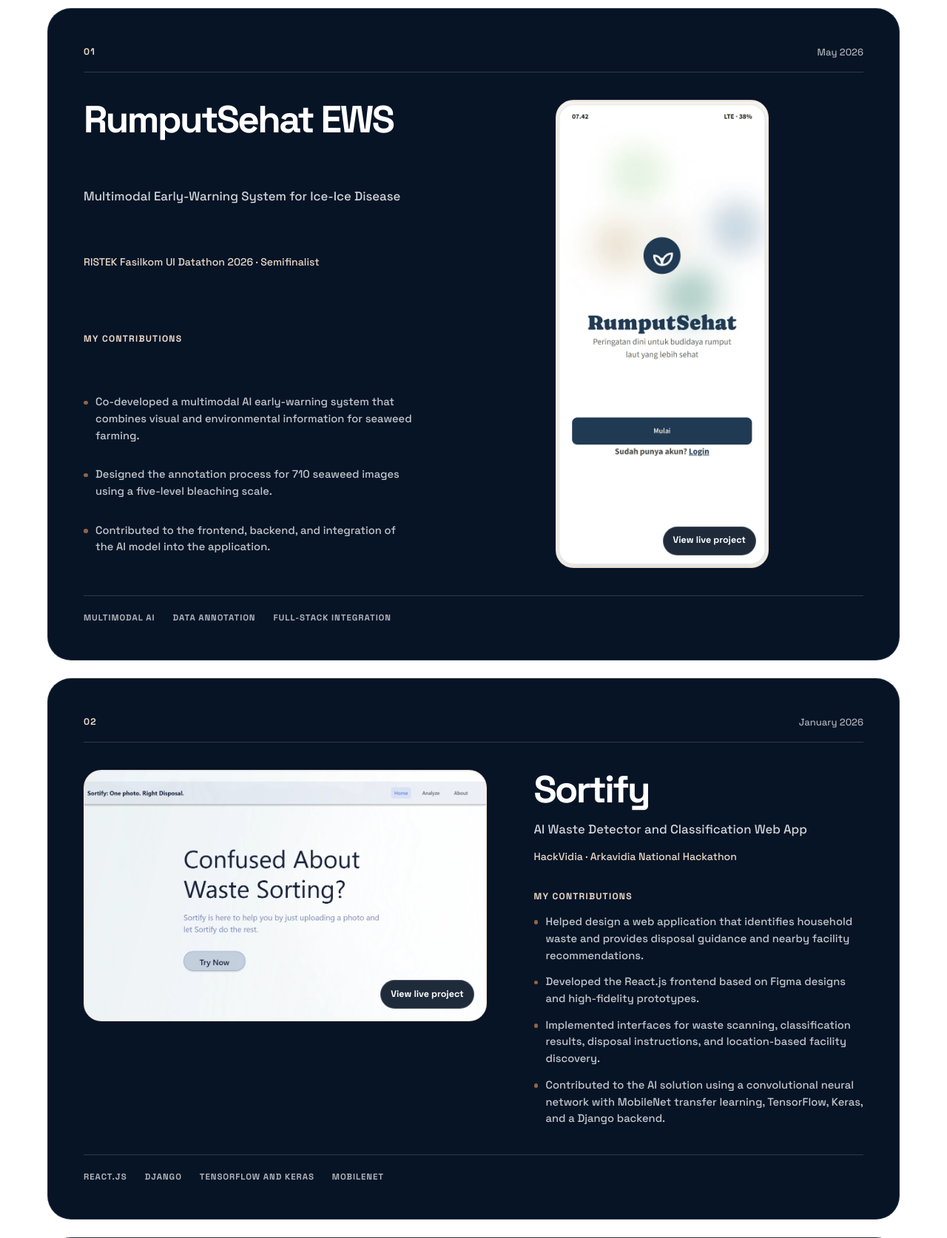
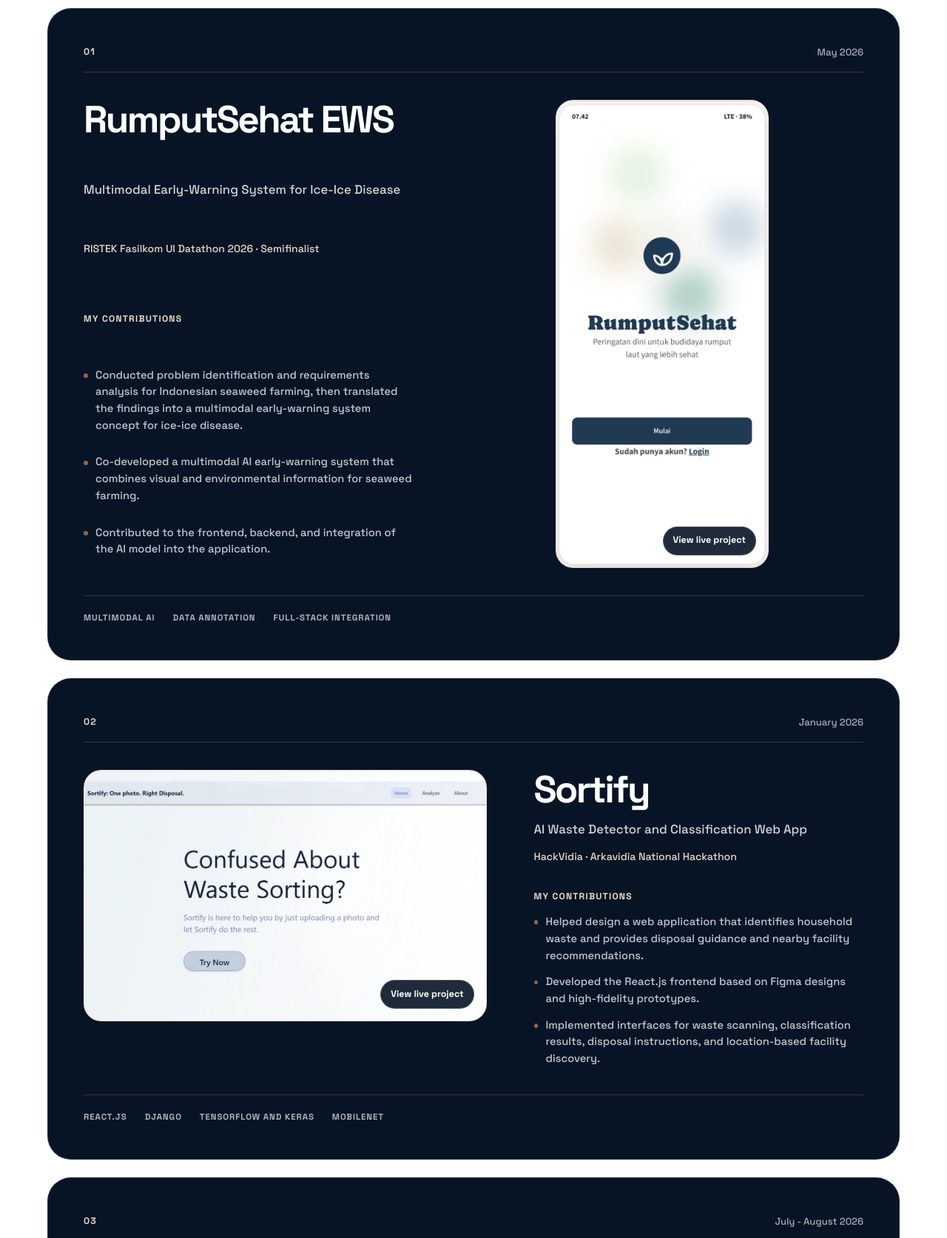
Before and after one commit to rindunadhirah/myportfolio, a Django app: page / in a window 1280 px wide. Shown: the part 2551-4225 px from the top of the page at 74% size. Run offline with Django 5.2, Linux system fonts and the light colour scheme.

Commit message:
fix: correct project links and contributions

```diff
--- a/templates/index.html
+++ b/templates/index.html
@@ -263,7 +263,7 @@
                         <!-- Project image opens the deployed app -->
                         <a
                             class="project-preview project-preview--portrait"
-                            href="https://rumputsehatews-datathon2026.streamlit.app/"
+                            href="https://rumputsehat-ews-datathon2026.streamlit.app/"
                             target="_blank"
                             rel="noopener noreferrer"
                             aria-label="Open the deployed RumputSehat application"
@@ -283,14 +283,16 @@
 
                         <ul class="project-contributions">
                             <li>
+                                Conducted problem identification and requirements
+                                analysis for Indonesian seaweed farming, then translated
+                                the findings into a multimodal early-warning system
+                                concept for ice-ice disease.
+                            </li>
+
+                            <li>
                                 Co-developed a multimodal AI early-warning system
                                 that combines visual and environmental information
                                 for seaweed farming.
-                            </li>
-
-                            <li>
-                                Designed the annotation process for 710 seaweed
-                                images using a five-level bleaching scale.
                             </li>
 
                             <li>
@@ -368,12 +370,6 @@
                                 Implemented interfaces for waste scanning,
                                 classification results, disposal instructions, and
                                 location-based facility discovery.
-                            </li>
-
-                            <li>
-                                Contributed to the AI solution using a convolutional
-                                neural network with MobileNet transfer learning,
-                                TensorFlow, Keras, and a Django backend.
                             </li>
                         </ul>
 
```
